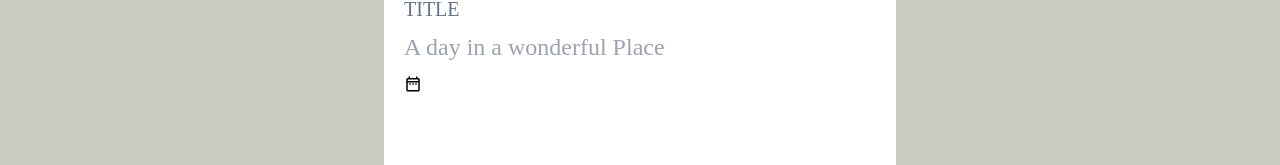
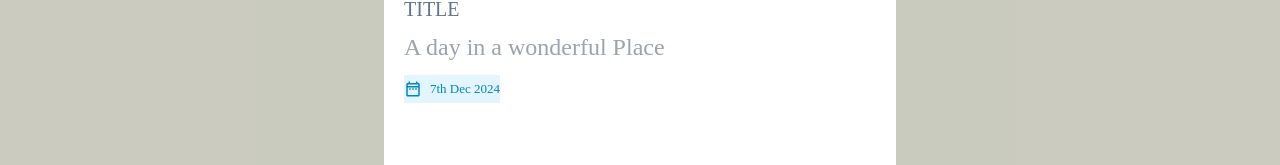
Before and after one commit to kv13b/TravelStory, a React (Vite) app in the folder frontend/my-travel-app/: page /dashboard in a window 1280 px wide. Both pictures are taken after a click on the button 1208 px from the left and 728 px from the top of the page. Shown: the part 139-304 px from the top of the page. Built offline with nearby package versions, Linux system fonts and the light colour scheme; no server answers.

Commit message:
date component in travel card edit

```diff
--- a/frontend/my-travel-app/src/component/input/DataSelector.jsx
+++ b/frontend/my-travel-app/src/component/input/DataSelector.jsx
@@ -2,11 +2,17 @@ import { DayPicker } from "react-day-picker";
 import moment from "moment";
 import { MdOutlineDateRange } from "react-icons/md";
 
-const DataSelector = () => {
+const DataSelector = ({ date, setdate }) => {
   return (
     <div>
-      <button className="" onClick={() => {}}>
+      <button
+        className="inline-flex  items-center gap-2 text-[13px] font-medium text-sky-600 bg-sky-200/40 hover:bg-sky-200/70 rounded-px-2 py-1 cursor-pointer"
+        onClick={() => {}}
+      >
         <MdOutlineDateRange className="text-lg" />
+        {date
+          ? moment(date).format("Do MMM YYYY")
+          : moment().format("Do MMM YYYY")}
       </button>
     </div>
   );
```
